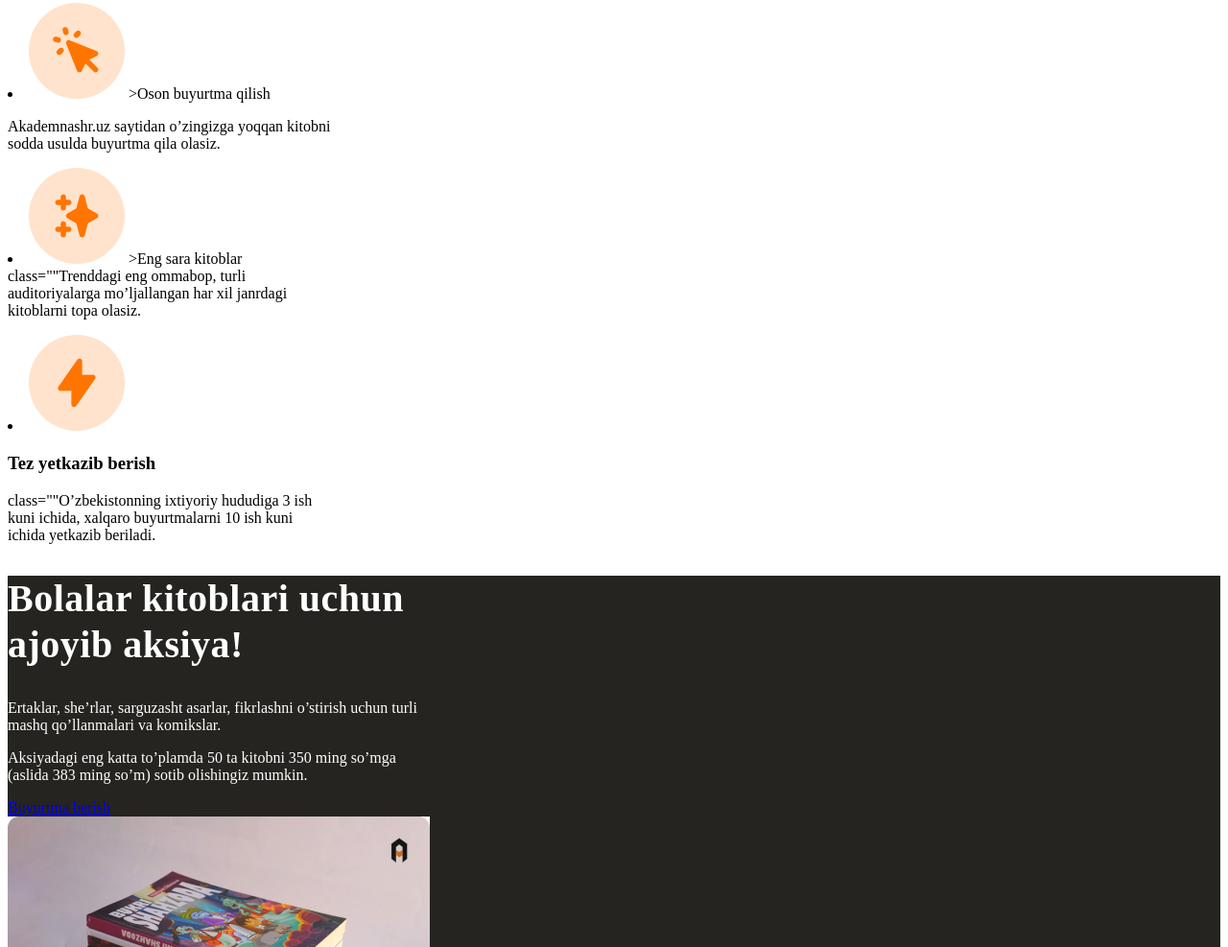
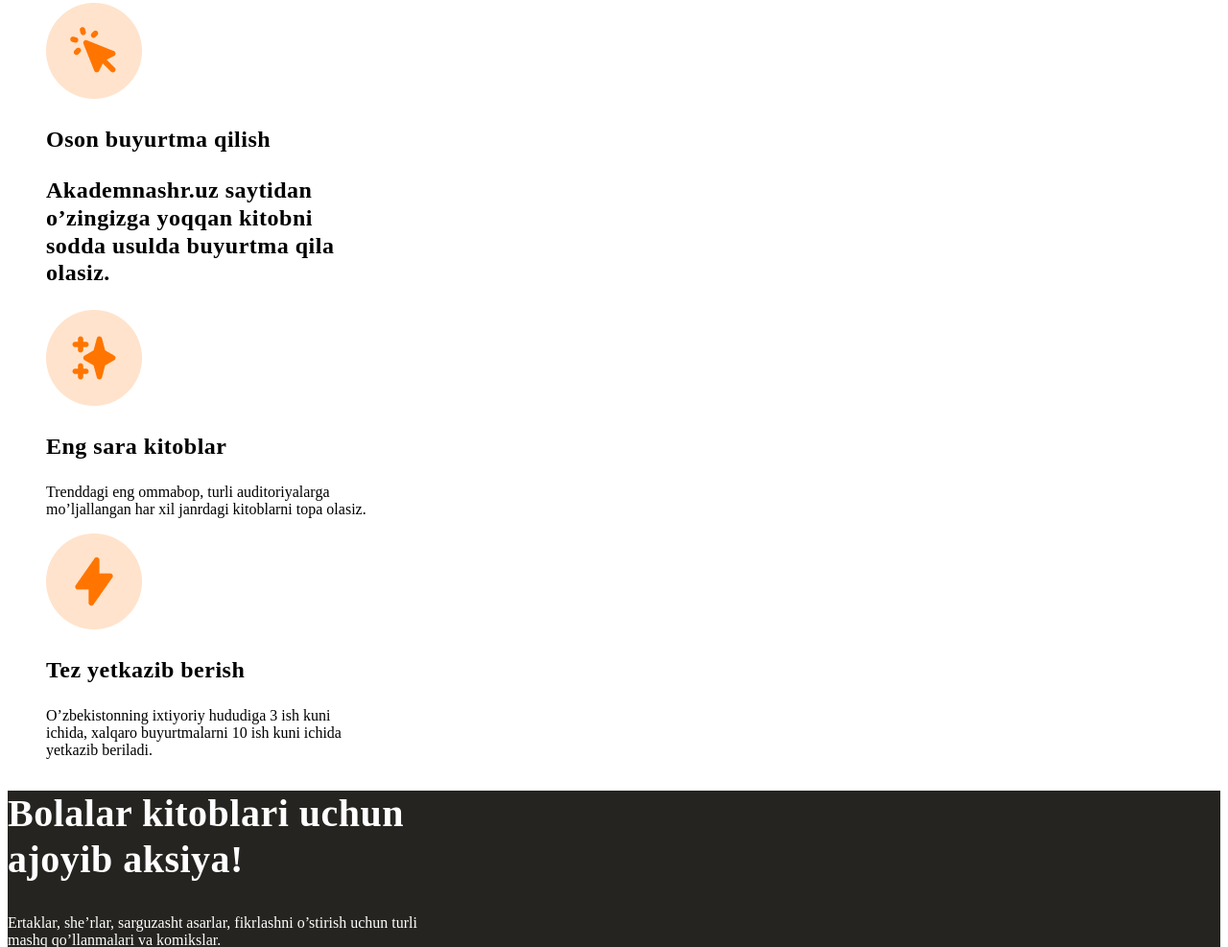
Before and after one commit to feruzaxon09/akademnashr, a plain HTML site: page index.html in a window 1280 px wide. Shown: the part 1213-2200 px from the top of the page at 96% size. Drawn offline with Linux system fonts and the light colour scheme.

Commit message:
Add some styles

```diff
--- a/css/style.css
+++ b/css/style.css
@@ -1,4 +1,5 @@
 .list-none {
+
   list-style: none;
 }
 .site-header {
@@ -14,6 +15,17 @@
   text-decoration: none;
   text-transform: uppercase;
 }
+
+.main-link {
+  background-color: #ff7500;
+  font-weight: 700;
+  font-size: 13px;
+  line-height: 15px;
+  line-height: 0.5px;
+  color: #fff;
+  text-decoration: none;
+}
+
 .hero-section {
   background-color:#252420;
 }
@@ -76,8 +88,14 @@
 }
 
 .sale-content {
+  color: #fff;
   width: 440px;
 
+}
+
+.sale-image {
+  width: 440px;
+  height: 440px;
 }
 
 .sale-title {
@@ -108,7 +126,7 @@ letter-spacing: 0.5px;
 .footer-link {
   font-weight: 400;
   font-size: 16px;
-  line-height: 18px;
-  color: 252420;
-  text-decoration: none;
+  line-height: 18.75px;
+  color: #252420;
+  text-decoration: none ;
 }
--- a/index.html
+++ b/index.html
@@ -32,14 +32,14 @@
       <div class="hero-content">
         <hr class="orange-line">
         <h2 class="hero-title">Pythonda dasturlash asoslari</h2>
-        <p class="hero-text">Dasturlash asoslariga oid o‘zbek tilidagi ilk eng mukammal qo‘llanma. Kitobning har bir bo‘limi uchun
+        <p class="hero-text">Dasturlash asoslariga oid o‘zbek tilidagi ilk eng mukammal qo‘llanma. Kitobning har bir
+          bo‘limi uchun
           maxsus
           video darslar yozilgan bo‘lib, ularga kitobda ko‘rsatilgan QR kod orqali o‘tish mumkin.</p>
-        <a href="#" class="main-link" >Buyurtma berish</a>
+        <a href="#" class="main-link">Buyurtma berish</a>
       </div>
       <div>
-        <img src="./img/python-book.jpg" alt="Kitob"
-        width="510" height="510">
+        <img src="./img/python-book.jpg" alt="Kitob" width="510" height="510">
       </div>
     </section>
 
@@ -47,22 +47,22 @@
     <section class="feature-section">
       <hr class="orange-line">
       <h2 class="feature-title">Nega aynan Akademnashr?</h2>
-      <ul class="list-none"></ul>
+      <ul class="list-none">
         <li class="feature-item">
           <img src="./img/feature-icon1.png" alt="Feature icon">
-           >Oson buyurtma qilish</h3>
-          <p class="">Akademnashr.uz saytidan o’zingizga yoqqan kitobni sodda usulda buyurtma qila olasiz.</p>
+          <h3 class="feature-item-title">Oson buyurtma qilish</h3>
+          <p class="feature-item-title">Akademnashr.uz saytidan o’zingizga yoqqan kitobni sodda usulda buyurtma qila olasiz.</p>
         </li>
         <li class="feature-item">
           <img src="./img/feature-icon2.png" alt="Feature icon">
-           >Eng sara kitoblar</h3>
-           class=""Trenddagi eng ommabop, turli auditoriyalarga mo’ljallangan har xil janrdagi kitoblarni topa olasiz.</p>
+          <h3 class="feature-item-title">Eng sara kitoblar</h3>
+          <p class="">Trenddagi eng ommabop, turli auditoriyalarga mo’ljallangan har xil janrdagi kitoblarni topa olasiz.</p>
         </li>
         <li class="feature-item">
           <img src="./img/feature-icon3.png" alt="Feature icon">
-          <h3 class="feature-item">Tez yetkazib berish</h3>
-           class=""O’zbekistonning ixtiyoriy hududiga 3 ish kuni ichida, xalqaro buyurtmalarni 10 ish kuni ichida yetkazib
-            beriladi.</p>
+          <h3 class="feature-item-title">Tez yetkazib berish</h3>
+          <p class="">O’zbekistonning ixtiyoriy hududiga 3 ish kuni ichida, xalqaro buyurtmalarni 10 ish kuni ichida yetkazib
+          beriladi.</p>
         </li>
       </ul>
     </section>
@@ -70,13 +70,14 @@
     <!-- Sale Section -->
     <section class="sale">
       <div class="sale-content">
-        <h2 class="sale-title">Bolalar kitoblari uchun ajoyib aksiya!</h2>Ertaklar, she’rlar, sarguzasht asarlar, fikrlashni o’stirish uchun turli mashq qo’llanmalari va komikslar.
+        <h2 class="sale-title">Bolalar kitoblari uchun ajoyib aksiya!</h2>Ertaklar, she’rlar, sarguzasht asarlar,
+        fikrlashni o’stirish uchun turli mashq qo’llanmalari va komikslar.
         </p>Aksiyadagi eng katta to’plamda 50 ta kitobni 350 ming so’mga (aslida 383 ming so’m) sotib olishingiz mumkin.
         </p>
         <a href="#" class="main-link">Buyurtma berish</a>
       </div>
       <div>
-        <img width="440" height="440"  src="./img/sale-img.jpg" alt="Kitob" class="sale-image">
+        <img width="440" height="440" src="./img/sale-img.jpg" alt="Kitob" class="sale-image">
       </div>
     </section>
   </main>
@@ -99,28 +100,28 @@
       <ul>
         <li><a class="footer-link">Bosh sahifa</a></li>
         <li><a class="footer-link" href="#" class="footer-link">Kitoblar</a></li>
-        <li><a class="footer-link"  href="#" class="footer-link">Aksiyalar</a></li>
+        <li><a class="footer-link" href="#" class="footer-link">Aksiyalar</a></li>
         <li> <a class="footer-link" href="#" class="footer-link">Yangiliklar</a></li>
         <li> <a class="footer-link" href="#" class="footer-link">Kontaktlar</a></li>
       </ul>
       <ul>
         <li><a class="footer-link" href="#" class="footer-link">Ilmiy nashrlar</a></li>
-        <li><a class="footer-link"  href="#" class="footer-link">Ilmiy-ommabop nashrlar</a></li>
-        <li><a class="footer-link"  href="#" class="footer-link">Ma’rifiy nashrlar</a></li>
-        <li><a class="footer-link"  href="#" class="footer-link">Lug’atlar</a></li>
-        <li><a class="footer-link"  href="#" class="footer-link">Adabiy-badiiy nashrlar</a></li>
-        <li><a class="footer-link"  href="#" class="footer-link">Abituriyentlar uchun</a></li>
-        <li><a class="footer-link"  href="#" class="footer-link">Bolalar uchun</a></li>
+        <li><a class="footer-link" href="#" class="footer-link">Ilmiy-ommabop nashrlar</a></li>
+        <li><a class="footer-link" href="#" class="footer-link">Ma’rifiy nashrlar</a></li>
+        <li><a class="footer-link" href="#" class="footer-link">Lug’atlar</a></li>
+        <li><a class="footer-link" href="#" class="footer-link">Adabiy-badiiy nashrlar</a></li>
+        <li><a class="footer-link" href="#" class="footer-link">Abituriyentlar uchun</a></li>
+        <li><a class="footer-link" href="#" class="footer-link">Bolalar uchun</a></li>
       </ul>
       <ul>
         <li><a class="footer-link" href="#" class="footer-link">Ko’p so’raladigan savollar</a></li>
-        <li><a class="footer-link"  href="#" class="footer-link">Yetkazib berish haqida</a></li>
+        <li><a class="footer-link" href="#" class="footer-link">Yetkazib berish haqida</a></li>
         <li> <a class="footer-link" href="#" class="footer-link">To’lov usullari haqida</a></li>
       </ul>
       <ul>
-        <li><a class="footer-link"  href="#" class="footer-link">Bo’sh ish o’rinlari</a></li>
-        <li><a class="footer-link"  href="#" class="footer-link">Biz bilan bog’lanish</a></li>
-        <li><a class="footer-link"  href="#" class="footer-link">Maxfiylik nizomi</a></li>
+        <li><a class="footer-link" href="#" class="footer-link">Bo’sh ish o’rinlari</a></li>
+        <li><a class="footer-link" href="#" class="footer-link">Biz bilan bog’lanish</a></li>
+        <li><a class="footer-link" href="#" class="footer-link">Maxfiylik nizomi</a></li>
       </ul>
     </div>
   </footer>
```
